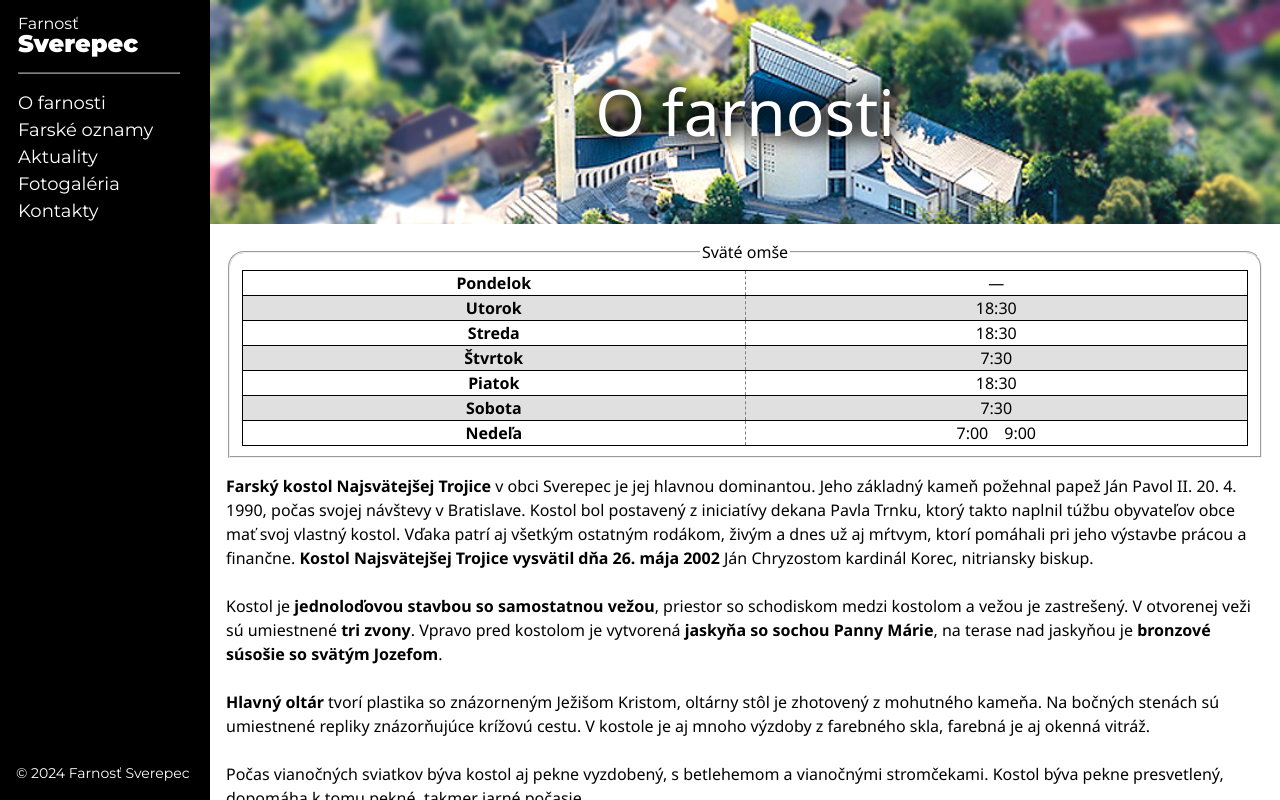
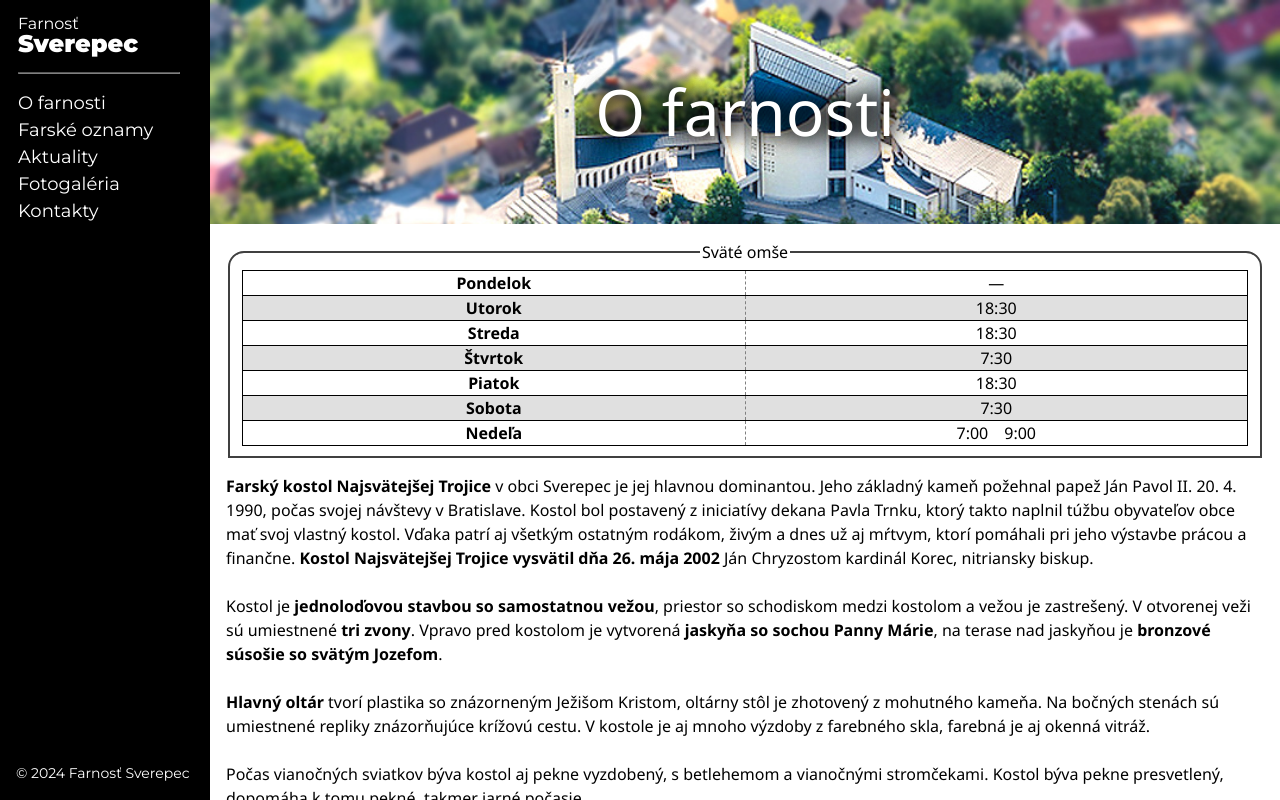
Before and after one commit to farnostsverepec/farnostsverepec.github.io, a React (Create React App) app: page / in a window 1280 px wide. Built offline with nearby package versions, Linux system fonts and the light colour scheme.

Commit message:
Fixed weird border issues
just added a color to the border of the masses table :3

```diff
--- a/src/components/SvateOmse/svateOmse.css
+++ b/src/components/SvateOmse/svateOmse.css
@@ -25,3 +25,7 @@ fieldset.massTableContainer tr:nth-child(even) {
     background-color: #e0e0e0;
     color: black;
 }
+
+fieldset.massTableContainer {
+	border: 2px solid color-mix(in srgb, black , gray);
+}
```
